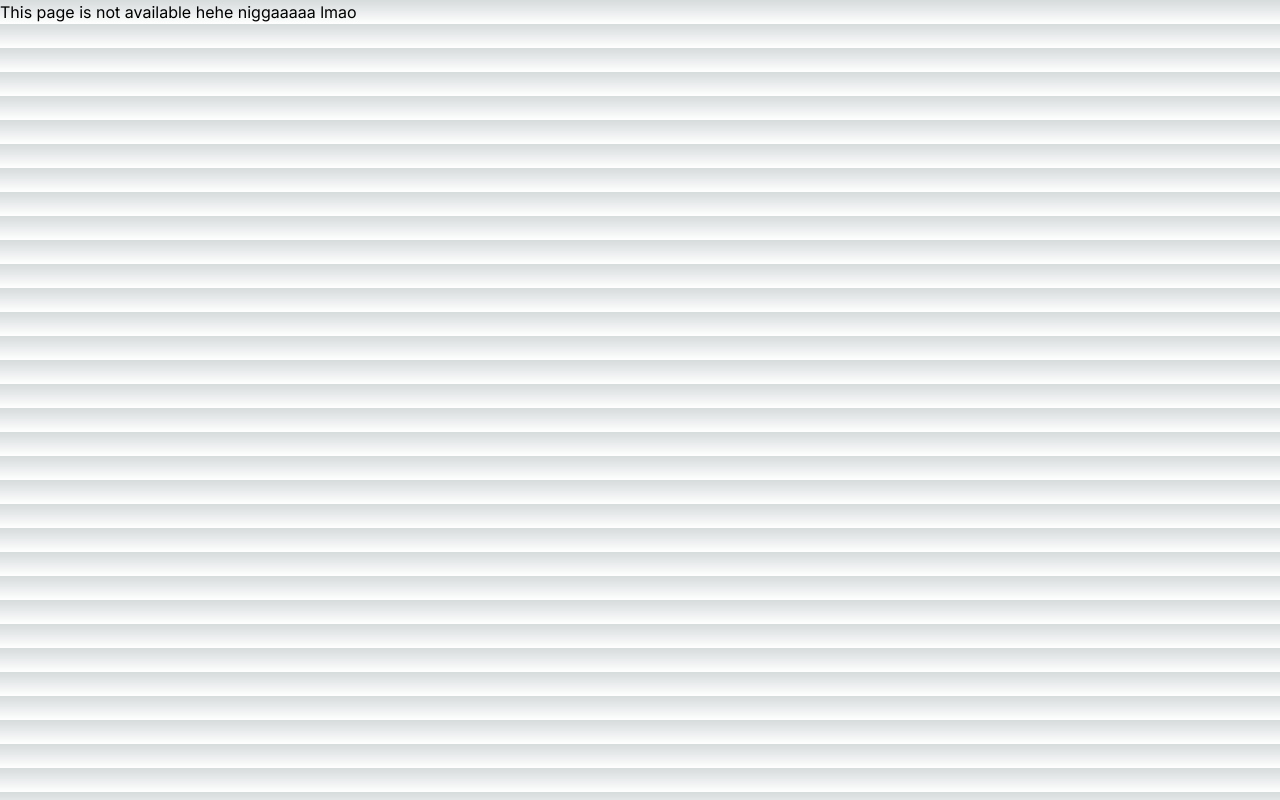
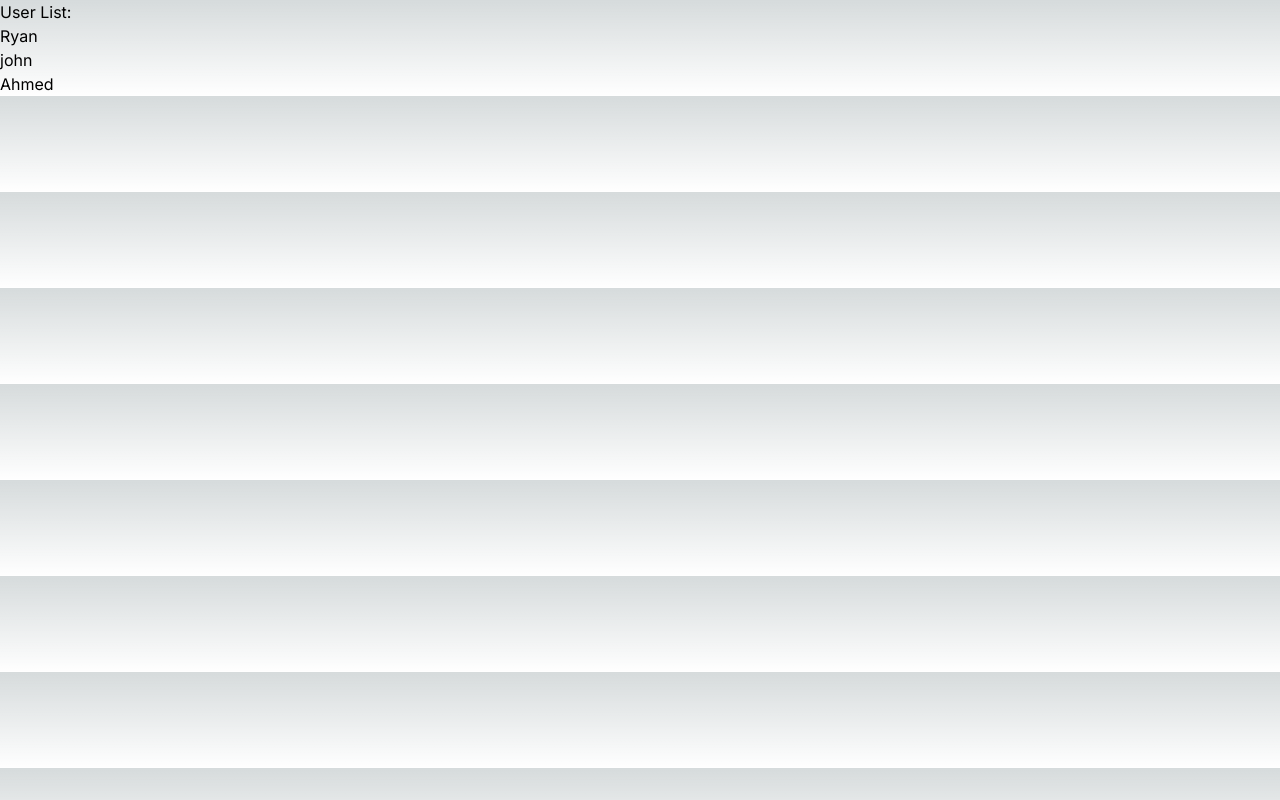
Before and after one commit to RyanSikandar/nextjs_project, a Next.js app: page /members in a window 1280 px wide. Before the commit this address had no page. Built offline with nearby package versions, Linux system fonts and the light colour scheme.

Commit message:
learned how to call api

```diff
--- a/app/clients/[clientname]/route.js
+++ b/app/clients/[clientname]/route.js
@@ -9,7 +9,7 @@ export function GET(request, content) {
     (item) => item.name == content.params.clientname
   );
   return NextResponse.json(
-    userData.length == 0 ? { result: "No Data found" } : userData,
-    { status: 200 }
+    userData.length == 0 ? { result: "No Data found" } : {result: userData},
+    {status: 200}
   );
 }
--- /dev/null
+++ b/app/members/[membername]/page.js
@@ -0,0 +1,16 @@
+async function getUser(props) {
+  let data = await fetch(`http://localhost:3000/clients/${props}`);
+  data = await data.json();
+  return data.result;
+}
+
+export default async function Page({ params }) {
+  console.log(params.membername);
+  let user = await getUser(params.membername);
+  console.log(user);
+  return (
+    <h2>
+      User Details: <h2>{user.name} {user.email}</h2>
+    </h2>
+  );
+}
--- /dev/null
+++ b/app/members/page.js
@@ -0,0 +1,22 @@
+import Link from "next/link";
+
+async function getUsers() {
+  let data = await fetch("http://localhost:3000/clients");
+  data = await data.json();
+  return data;
+}
+
+export default async function Page() {
+  let users = await getUsers();
+  console.log(users);
+  return (
+    <div>
+      <h1>User List:</h1>
+      {users.map((item) => (
+        <div>
+          <Link href={`members/${item.name}`}>{item.name}</Link>
+        </div>
+      ))}
+    </div>
+  );
+}
```
